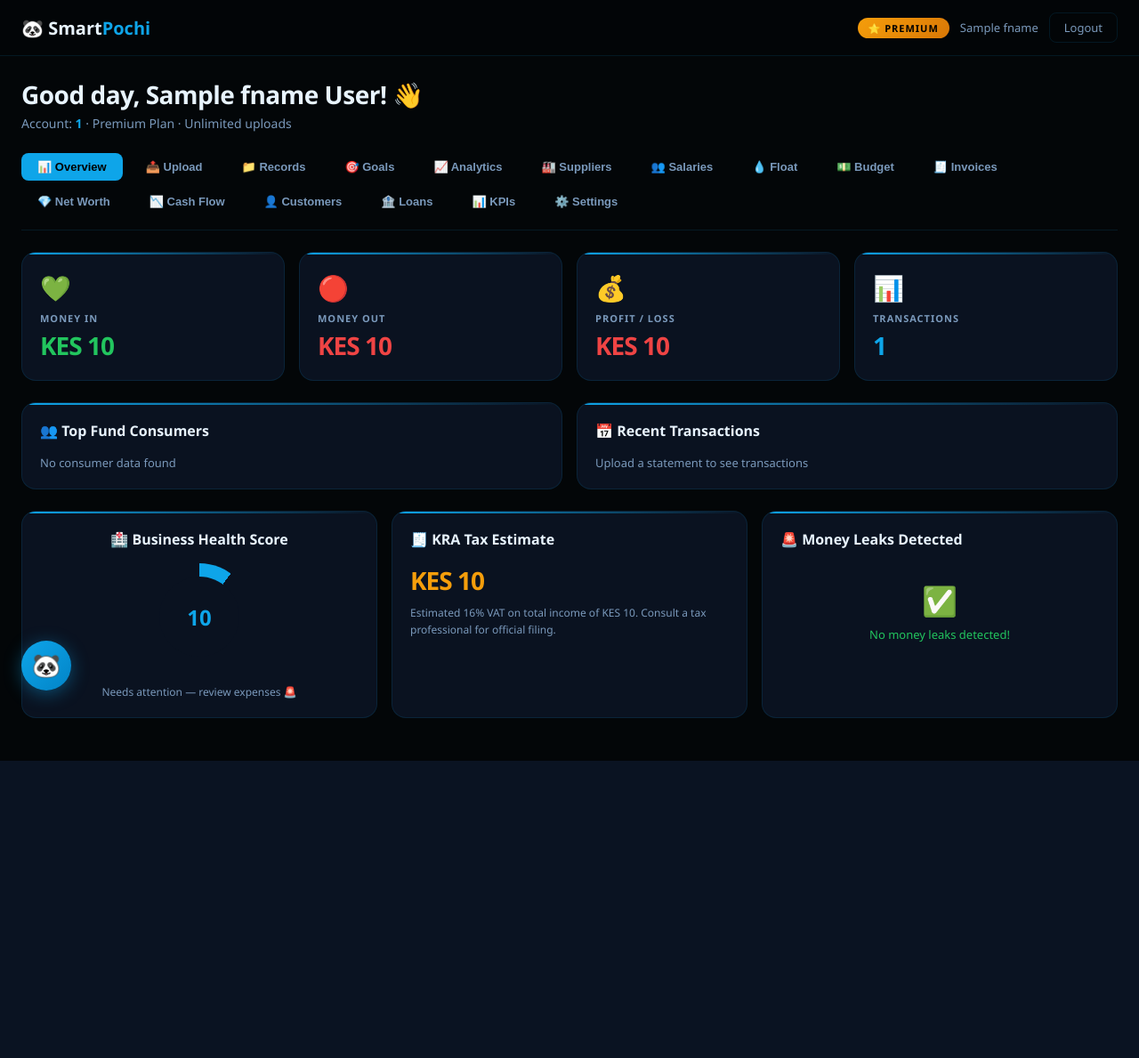
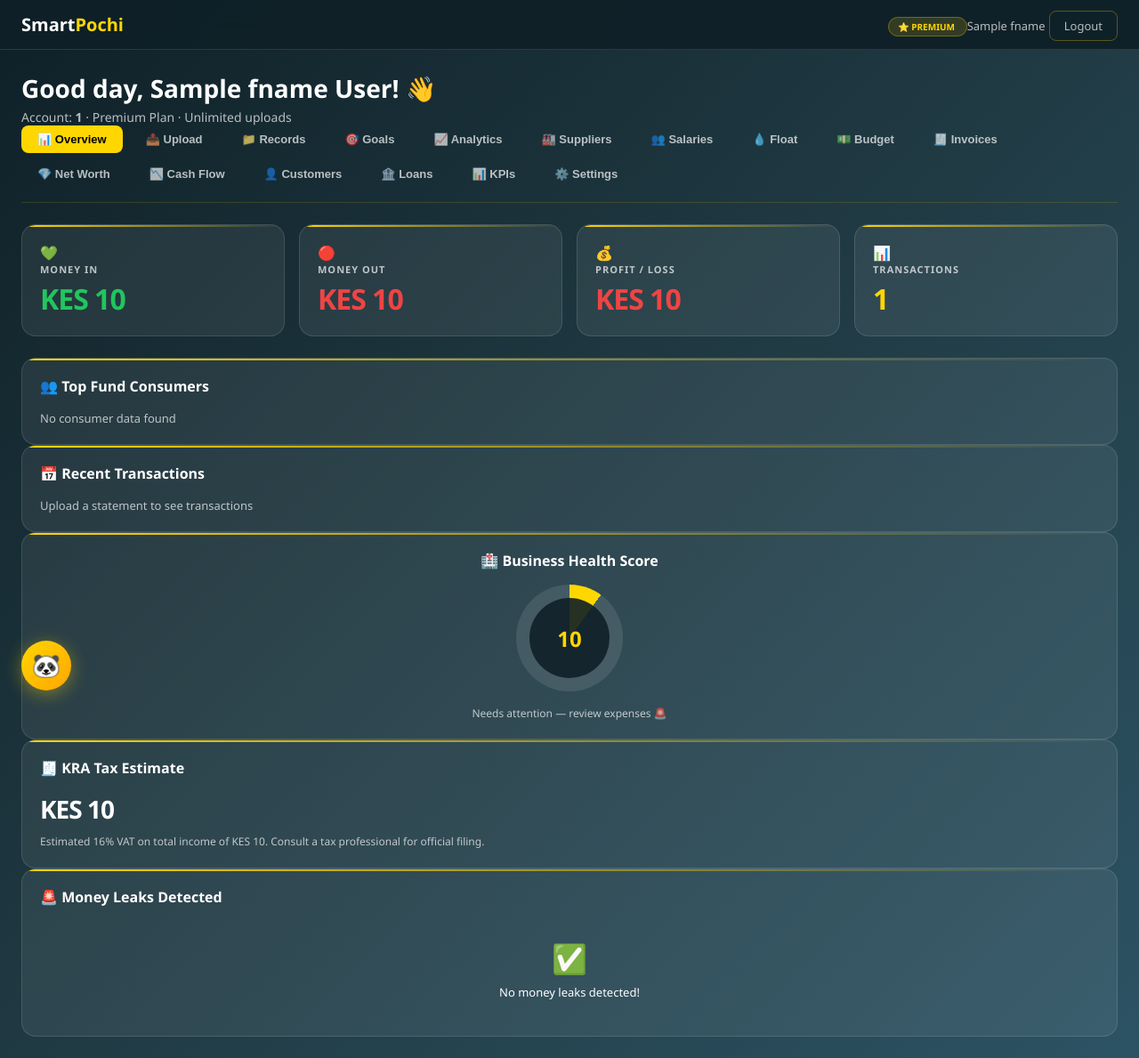
Before and after one commit to Bri-ankash/Kali-Works-v5, a FastAPI app: template templates/client_dashboard.html in a window 1280 px wide. Shown: the whole page at 89% size. Before the commit the page ends 855 px from the top, so only its background shows below. Run offline with FastAPI, Linux system fonts and the light colour scheme; the template is opened without the code that fills it: most values are stand-ins (such as "Sample title", 1, 10 or a date in 2020); some libraries are stand-ins or nearby versions.

Commit message:
SmartPochi: fix colors to match landing page gradient, fix admin 2FA redirect, remove emojis, unify dashboard styling

```diff
--- a/main.py
+++ b/main.py
@@ -606,7 +606,7 @@ def approve_client(request: Request, client_id: int=Form(...),
         </div>"""
         send_email(row['email'], "Smart Pochi Account Approved!", html)
     log_action(f"Approved client {client_id} with account {account_number}")
-    return RedirectResponse("/admin_dashboard", status_code=303)
+    return RedirectResponse("/sp-admin-kalali", status_code=303)
 
 @app.post("/toggle_premium")
 def toggle_premium(client_id: int=Form(...), admin_token: str=Cookie(default=None)):
@@ -621,7 +621,7 @@ def toggle_premium(client_id: int=Form(...), admin_token: str=Cookie(default=Non
     conn.commit()
     conn.close()
     log_action(f"Toggled premium for client {client_id} to {new_val}")
-    return RedirectResponse("/admin_dashboard", status_code=303)
+    return RedirectResponse("/sp-admin-kalali", status_code=303)
 
 @app.post("/toggle_block")
 def toggle_block(client_id: int=Form(...), admin_token: str=Cookie(default=None)):
@@ -636,7 +636,7 @@ def toggle_block(client_id: int=Form(...), admin_token: str=Cookie(default=None)
     conn.commit()
     conn.close()
     log_action(f"Toggled block for client {client_id} to {new_val}")
-    return RedirectResponse("/admin_dashboard", status_code=303)
+    return RedirectResponse("/sp-admin-kalali", status_code=303)
 
 @app.get("/admin_logout")
 def admin_logout(admin_token: str=Cookie(default=None)):
--- a/templates/client_dashboard.html
+++ b/templates/client_dashboard.html
@@ -6,87 +6,129 @@
 <title>Smart Pochi Dashboard</title>
 <script src="https://cdnjs.cloudflare.com/ajax/libs/Chart.js/4.4.0/chart.umd.min.js"></script>
 <style>
-*{margin:0;padding:0;box-sizing:border-box}
-:root{--bg:#030608;--card:#0a1220;--card2:#0e1928;--blue:#0ea5e9;--blue2:#38bdf8;--white:#e8f4ff;--muted:#7a99bb;--faint:#3a5270;--border:rgba(14,165,233,0.12);--border2:rgba(14,165,233,0.28);--green:#22c55e;--red:#ef4444;--yellow:#f59e0b}
-body{background:var(--bg);color:var(--white);font-family:'Segoe UI',sans-serif;min-height:100vh}
-.navbar{position:sticky;top:0;z-index:100;background:rgba(3,6,8,0.95);backdrop-filter:blur(20px);border-bottom:1px solid var(--border);padding:14px 24px;display:flex;align-items:center;justify-content:space-between}
-.logo{font-size:20px;font-weight:800;color:var(--white)}
-.logo span{color:var(--blue)}
-.badge{padding:4px 12px;border-radius:100px;font-size:11px;font-weight:700;text-transform:uppercase;letter-spacing:1px}
-.badge-premium{background:linear-gradient(135deg,#f59e0b,#d97706);color:#000}
-.badge-normal{background:rgba(14,165,233,0.15);color:var(--blue2);border:1px solid var(--border2)}
-.nav-right{display:flex;align-items:center;gap:12px}
-.btn-logout{background:transparent;border:1px solid var(--border);color:var(--muted);padding:7px 16px;border-radius:8px;text-decoration:none;font-size:13px}
-.main{padding:24px;max-width:1400px;margin:0 auto}
-.welcome{margin-bottom:24px}
-.welcome h1{font-size:clamp(20px,4vw,28px);font-weight:800;letter-spacing:-0.5px}
-.welcome p{color:var(--muted);font-size:14px;margin-top:4px}
-.tabs{display:flex;gap:8px;flex-wrap:wrap;margin-bottom:24px;border-bottom:1px solid var(--border);padding-bottom:16px}
-.tab{padding:8px 18px;border-radius:8px;border:none;cursor:pointer;font-size:13px;font-weight:600;transition:all 0.2s;background:transparent;color:var(--muted)}
-.tab.active{background:var(--blue);color:#000}
-.tab-content{display:none}
-.tab-content.active{display:block}
-.grid-4{display:grid;grid-template-columns:repeat(4,1fr);gap:16px;margin-bottom:24px}
-.grid-3{display:grid;grid-template-columns:repeat(3,1fr);gap:16px;margin-bottom:24px}
-.grid-2{display:grid;grid-template-columns:1fr 1fr;gap:16px;margin-bottom:24px}
-.card{background:var(--card);border:1px solid var(--border);border-radius:16px;padding:20px;position:relative;overflow:hidden}
-.card-top{position:absolute;top:0;left:0;right:0;height:2px;background:linear-gradient(90deg,var(--blue),transparent)}
-.stat-icon{font-size:28px;margin-bottom:8px}
-.stat-label{color:var(--muted);font-size:11px;font-weight:600;text-transform:uppercase;letter-spacing:1px;margin-bottom:4px}
-.stat-value{font-size:28px;font-weight:800;letter-spacing:-1px;color:var(--white)}
-.stat-value.green{color:var(--green)}
-.stat-value.red{color:var(--red)}
-.stat-value.blue{color:var(--blue)}
-.section-title{font-size:16px;font-weight:700;margin-bottom:16px;display:flex;align-items:center;gap:8px}
-.upload-zone{border:2px dashed var(--border2);border-radius:12px;padding:32px;text-align:center;transition:all 0.3s;cursor:pointer}
-.upload-zone:hover{border-color:var(--blue);background:rgba(14,165,233,0.04)}
-.btn{padding:10px 20px;border-radius:8px;border:none;cursor:pointer;font-weight:600;font-size:13px;transition:all 0.2s}
-.btn-primary{background:var(--blue);color:#000}
-.btn-secondary{background:transparent;border:1px solid var(--border2);color:var(--blue2)}
-.btn-danger{background:rgba(239,68,68,0.1);border:1px solid rgba(239,68,68,0.3);color:var(--red)}
-.btn-success{background:rgba(34,197,94,0.1);border:1px solid rgba(34,197,94,0.3);color:var(--green)}
-.record-card{background:var(--card2);border:1px solid var(--border);border-radius:12px;padding:16px;margin-bottom:12px}
-.record-header{display:flex;justify-content:space-between;align-items:center;margin-bottom:12px;flex-wrap:wrap;gap:8px}
-.record-stats{display:grid;grid-template-columns:repeat(3,1fr);gap:8px}
-.record-stat{text-align:center;background:var(--card);border-radius:8px;padding:10px}
-.record-stat-label{font-size:10px;color:var(--muted);text-transform:uppercase}
-.record-stat-value{font-size:15px;font-weight:700;margin-top:2px}
-.premium-lock{background:linear-gradient(135deg,rgba(245,158,11,0.08),rgba(245,158,11,0.04));border:1px solid rgba(245,158,11,0.2);border-radius:16px;padding:32px;text-align:center}
-.premium-lock h3{color:#f59e0b;font-size:18px;margin-bottom:8px}
-.health-circle{width:120px;height:120px;border-radius:50%;background:conic-gradient(var(--blue) var(--score), var(--card) 0);display:flex;align-items:center;justify-content:center;margin:0 auto 16px;position:relative}
-.health-inner{width:90px;height:90px;border-radius:50%;background:var(--card);display:flex;align-items:center;justify-content:center;font-size:24px;font-weight:800;color:var(--blue)}
-.form-group{margin-bottom:14px}
-.form-group label{display:block;color:var(--muted);font-size:12px;font-weight:600;margin-bottom:6px}
-.form-input{width:100%;background:#1e293b;border:1px solid var(--border2);border-radius:8px;padding:10px 14px;color:var(--white);font-size:14px;outline:none}
-.form-input:focus{border-color:var(--blue)}
-.goal-bar{background:var(--border);border-radius:100px;height:8px;margin-top:8px;overflow:hidden}
-.goal-progress{height:100%;background:linear-gradient(90deg,var(--blue),var(--blue2));border-radius:100px;transition:width 0.5s}
-.table{width:100%;border-collapse:collapse}
-.table th{background:var(--card2);color:var(--muted);font-size:11px;text-transform:uppercase;letter-spacing:1px;padding:10px 12px;text-align:left}
-.table td{padding:10px 12px;border-bottom:1px solid var(--border);font-size:13px}
-.leak-item{background:rgba(239,68,68,0.08);border:1px solid rgba(239,68,68,0.2);border-radius:8px;padding:12px;margin-bottom:8px;display:flex;justify-content:space-between;align-items:center}
-.consumer-item{display:flex;justify-content:space-between;align-items:center;padding:10px 0;border-bottom:1px solid var(--border)}
-.alert{padding:12px 16px;border-radius:8px;margin-bottom:16px;font-size:13px}
-.alert-success{background:rgba(34,197,94,0.1);border:1px solid rgba(34,197,94,0.3);color:var(--green)}
-.alert-error{background:rgba(239,68,68,0.1);border:1px solid rgba(239,68,68,0.3);color:var(--red)}
-#panda-btn{position:fixed;bottom:24px;left:24px;width:56px;height:56px;border-radius:50%;background:linear-gradient(135deg,#0ea5e9,#0284c7);border:none;font-size:26px;cursor:pointer;box-shadow:0 4px 20px rgba(14,165,233,0.4);z-index:999;transition:transform 0.2s}
-#panda-btn:hover{transform:scale(1.1)}
-#panda-window{position:fixed;bottom:96px;left:24px;width:300px;background:#0f172a;border:1px solid var(--border2);border-radius:16px;box-shadow:0 20px 60px rgba(0,0,0,0.5);z-index:999;display:none;flex-direction:column}
-#panda-header{padding:14px 16px;border-bottom:1px solid var(--border);display:flex;align-items:center;gap:10px}
-#panda-messages{height:220px;overflow-y:auto;padding:12px;display:flex;flex-direction:column;gap:8px}
-.msg-panda{background:var(--card2);border-radius:0 10px 10px 10px;padding:8px 12px;font-size:13px;color:var(--white);max-width:85%;align-self:flex-start}
-.msg-user{background:var(--blue);border-radius:10px 0 10px 10px;padding:8px 12px;font-size:13px;color:#000;max-width:85%;align-self:flex-end}
-#panda-input-row{display:flex;gap:8px;padding:10px}
-#panda-input{flex:1;background:var(--card);border:1px solid var(--border);border-radius:8px;padding:8px 12px;color:var(--white);font-size:13px;outline:none}
-#panda-send{background:var(--blue);border:none;border-radius:8px;padding:8px 14px;color:#000;cursor:pointer;font-weight:700}
-@media(max-width:768px){.grid-4{grid-template-columns:1fr 1fr!important}.grid-3{grid-template-columns:1fr!important}.grid-2{grid-template-columns:1fr!important}.main{padding:16px}}
-@media(max-width:480px){.grid-4{grid-template-columns:1fr!important}}
-</style>
+    :root {
+      --bg-grad: linear-gradient(135deg, #0f2027 0%, #203a43 50%, #2c5364 100%);
+      --gold: #ffd700;
+      --gold2: #ffa500;
+      --white: #ffffff;
+      --muted: rgba(255,255,255,0.7);
+      --card: rgba(255,255,255,0.07);
+      --card-border: rgba(255,255,255,0.12);
+    }
+    * { margin:0; padding:0; box-sizing:border-box }
+    body {
+      background: var(--bg-grad);
+      color: var(--white);
+      font-family: 'Segoe UI', -apple-system, sans-serif;
+      min-height: 100vh;
+    }
+    .navbar {
+      background: rgba(15,32,39,0.95);
+      backdrop-filter: blur(20px);
+      border-bottom: 1px solid rgba(255,215,0,0.15);
+      padding: 14px 24px;
+      display: flex;
+      align-items: center;
+      justify-content: space-between;
+      position: sticky;
+      top: 0;
+      z-index: 100;
+    }
+    .logo { font-size: 20px; font-weight: 800; color: var(--white) }
+    .logo span { color: var(--gold) }
+    .badge-admin {
+      background: linear-gradient(135deg, #ffd700, #ffa500);
+      color: #000;
+      padding: 4px 12px;
+      border-radius: 100px;
+      font-size: 11px;
+      font-weight: 700;
+      text-transform: uppercase;
+      letter-spacing: 1px;
+    }
+    .btn-logout {
+      background: transparent;
+      border: 1px solid rgba(255,215,0,0.3);
+      color: var(--muted);
+      padding: 7px 16px;
+      border-radius: 8px;
+      text-decoration: none;
+      font-size: 13px;
+    }
+    .main { padding: 24px; max-width: 1400px; margin: 0 auto }
+    .welcome h1 { font-size: clamp(20px,4vw,28px); font-weight: 800; color: var(--white); margin-bottom: 4px }
+    .welcome p { color: var(--muted); font-size: 14px }
+    .tabs {
+      display: flex; gap: 8px; flex-wrap: wrap;
+      margin-bottom: 24px;
+      border-bottom: 1px solid rgba(255,215,0,0.15);
+      padding-bottom: 16px;
+    }
+    .tab {
+      padding: 8px 18px; border-radius: 8px; border: none;
+      cursor: pointer; font-size: 13px; font-weight: 600;
+      background: transparent; color: var(--muted); transition: all 0.2s;
+    }
+    .tab.active { background: var(--gold); color: #000 }
+    .tab-content { display: none }
+    .tab-content.active { display: block }
+    .grid-4 { display: grid; grid-template-columns: repeat(4,1fr); gap: 16px; margin-bottom: 24px }
+    .card {
+      background: var(--card);
+      border: 1px solid var(--card-border);
+      border-radius: 16px;
+      padding: 20px;
+      position: relative;
+      overflow: hidden;
+    }
+    .card-top { position: absolute; top: 0; left: 0; right: 0; height: 2px; background: linear-gradient(90deg, var(--gold), transparent) }
+    .stat-label { color: var(--muted); font-size: 11px; font-weight: 600; text-transform: uppercase; letter-spacing: 1px; margin-bottom: 4px }
+    .stat-value { font-size: 32px; font-weight: 800; letter-spacing: -1px; color: var(--white) }
+    .stat-value.gold { color: var(--gold) }
+    .stat-value.green { color: #22c55e }
+    .stat-value.red { color: #ef4444 }
+    .section-title { font-size: 16px; font-weight: 700; margin-bottom: 16px; color: var(--white) }
+    .table { width: 100%; border-collapse: collapse }
+    .table th { background: rgba(255,255,255,0.05); color: var(--muted); font-size: 11px; text-transform: uppercase; letter-spacing: 1px; padding: 12px 14px; text-align: left }
+    .table td { padding: 12px 14px; border-bottom: 1px solid rgba(255,255,255,0.06); font-size: 13px; color: var(--white) }
+    .btn { padding: 8px 16px; border-radius: 8px; border: none; cursor: pointer; font-weight: 600; font-size: 13px; transition: all 0.2s }
+    .btn-primary { background: var(--gold); color: #000 }
+    .btn-primary:hover { background: var(--gold2) }
+    .btn-success { background: rgba(34,197,94,0.15); border: 1px solid rgba(34,197,94,0.3); color: #22c55e }
+    .btn-warning { background: rgba(255,215,0,0.1); border: 1px solid rgba(255,215,0,0.3); color: var(--gold) }
+    .btn-danger { background: rgba(239,68,68,0.15); border: 1px solid rgba(239,68,68,0.3); color: #ef4444 }
+    .form-input { background: rgba(255,255,255,0.08); border: 1px solid rgba(255,255,255,0.15); border-radius: 8px; padding: 10px 14px; color: var(--white); font-size: 14px; outline: none; width: 100% }
+    .form-input:focus { border-color: var(--gold) }
+    .badge { padding: 3px 10px; border-radius: 100px; font-size: 10px; font-weight: 700; text-transform: uppercase }
+    .badge-premium { background: rgba(255,215,0,0.15); color: var(--gold); border: 1px solid rgba(255,215,0,0.3) }
+    .badge-normal { background: rgba(255,255,255,0.08); color: var(--muted); border: 1px solid rgba(255,255,255,0.12) }
+    .badge-blocked { background: rgba(239,68,68,0.1); color: #ef4444; border: 1px solid rgba(239,68,68,0.3) }
+    .alert { padding: 12px 16px; border-radius: 8px; margin-bottom: 16px; font-size: 13px }
+    .alert-success { background: rgba(34,197,94,0.1); border: 1px solid rgba(34,197,94,0.3); color: #22c55e }
+    .alert-error { background: rgba(239,68,68,0.1); border: 1px solid rgba(239,68,68,0.3); color: #ef4444 }
+    .upload-zone { border: 2px dashed rgba(255,215,0,0.3); border-radius: 12px; padding: 32px; text-align: center; transition: all 0.3s; cursor: pointer }
+    .upload-zone:hover { border-color: var(--gold); background: rgba(255,215,0,0.04) }
+    .record-card { background: var(--card); border: 1px solid var(--card-border); border-radius: 12px; padding: 16px; margin-bottom: 12px }
+    .premium-lock { background: linear-gradient(135deg,rgba(255,215,0,0.08),rgba(255,165,0,0.04)); border: 1px solid rgba(255,215,0,0.2); border-radius: 16px; padding: 32px; text-align: center }
+    .premium-lock h3 { color: var(--gold); font-size: 18px; margin-bottom: 8px }
+    .goal-bar { background: rgba(255,255,255,0.1); border-radius: 100px; height: 8px; margin-top: 8px; overflow: hidden }
+    .goal-progress { height: 100%; background: linear-gradient(90deg, var(--gold), var(--gold2)); border-radius: 100px; transition: width 0.5s }
+    .log-item { display: flex; justify-content: space-between; padding: 10px 0; border-bottom: 1px solid rgba(255,255,255,0.06); font-size: 13px; color: var(--muted) }
+    #panda-btn { position: fixed; bottom: 24px; left: 24px; width: 56px; height: 56px; border-radius: 50%; background: linear-gradient(135deg, var(--gold), var(--gold2)); border: none; font-size: 26px; cursor: pointer; box-shadow: 0 4px 20px rgba(255,215,0,0.4); z-index: 999; transition: transform 0.2s }
+    #panda-btn:hover { transform: scale(1.1) }
+    #panda-window { position: fixed; bottom: 96px; left: 24px; width: 300px; background: #0f2027; border: 1px solid rgba(255,215,0,0.2); border-radius: 16px; box-shadow: 0 20px 60px rgba(0,0,0,0.5); z-index: 999; display: none; flex-direction: column }
+    .msg-panda { background: rgba(255,255,255,0.08); border-radius: 0 10px 10px 10px; padding: 8px 12px; font-size: 13px; color: var(--white); max-width: 85%; align-self: flex-start }
+    .msg-user { background: var(--gold); border-radius: 10px 0 10px 10px; padding: 8px 12px; font-size: 13px; color: #000; max-width: 85%; align-self: flex-end }
+    .health-circle { width: 120px; height: 120px; border-radius: 50%; background: conic-gradient(var(--gold) var(--score), rgba(255,255,255,0.1) 0); display: flex; align-items: center; justify-content: center; margin: 0 auto 16px; position: relative }
+    .health-inner { width: 90px; height: 90px; border-radius: 50%; background: rgba(15,32,39,0.9); display: flex; align-items: center; justify-content: center; font-size: 24px; font-weight: 800; color: var(--gold) }
+    @media(max-width:768px) { .grid-4{grid-template-columns:1fr 1fr!important} .main{padding:16px} }
+    @media(max-width:480px) { .grid-4{grid-template-columns:1fr!important} }
+  </style>
 </head>
 <body>
 
 <nav class="navbar">
-  <div class="logo">🐼 Smart<span>Pochi</span></div>
+  <div class="logo">Smart<span>Pochi</span></div>
   <div class="nav-right">
     <span class="badge {% if client.premium %}badge-premium{% else %}badge-normal{% endif %}">
       {% if client.premium %}⭐ Premium{% else %}Normal Plan{% endif %}
@@ -162,7 +204,7 @@ body{background:var(--bg);color:var(--white);font-family:'Segoe UI',sans-serif;m
         <div class="card-top"></div>
         <div class="stat-icon">📊</div>
         <div class="stat-label">Transactions</div>
-        <div class="stat-value blue">{{ a.get('transactions',[])|length }}</div>
+        <div class="stat-value gold">{{ a.get('transactions',[])|length }}</div>
       </div>
     </div>
 
@@ -883,10 +925,10 @@ body{background:var(--bg);color:var(--white);font-family:'Segoe UI',sans-serif;m
   <div id="tab-kpis" class="tab-content">
     {% if uploads %}{% set a = uploads[0].analysis %}
     <div class="grid-4" style="margin-bottom:24px">
-      <div class="card"><div class="card-top"></div><div class="stat-icon">📅</div><div class="stat-label">Avg Daily Revenue</div><div class="stat-value blue">KES {{ "{:,.0f}".format(a.get("money_in",0)/30) }}</div></div>
+      <div class="card"><div class="card-top"></div><div class="stat-icon">📅</div><div class="stat-label">Avg Daily Revenue</div><div class="stat-value gold">KES {{ "{:,.0f}".format(a.get("money_in",0)/30) }}</div></div>
       <div class="card"><div class="card-top"></div><div class="stat-icon">💰</div><div class="stat-label">Break-Even</div><div class="stat-value yellow">KES {{ "{:,.0f}".format(a.get("money_out",0)) }}</div></div>
       <div class="card"><div class="card-top"></div><div class="stat-icon">🎯</div><div class="stat-label">Profit Margin</div><div class="stat-value {% if a.get('profit_loss',0) >= 0 %}green{% else %}red{% endif %}">{% if a.get("money_in",0) > 0 %}{{ "{:.1f}".format(a.get("profit_loss",0)/a.get("money_in",1)*100) }}%{% else %}0%{% endif %}</div></div>
-      <div class="card"><div class="card-top"></div><div class="stat-icon">🏥</div><div class="stat-label">Health Score</div><div class="stat-value blue">{{ a.get("health_score",0) }}/100</div></div>
+      <div class="card"><div class="card-top"></div><div class="stat-icon">🏥</div><div class="stat-label">Health Score</div><div class="stat-value gold">{{ a.get("health_score",0) }}/100</div></div>
     </div>
     <div class="grid-2">
       <div class="card"><div class="card-top"></div>
```
Also changed, not shown: templates/admin_dashboard.html (+127 -56 lines), templates/admin_login.html (+59 -21 lines), templates/login.html (+59 -24 lines), templates/register.html (+59 -29 lines).
